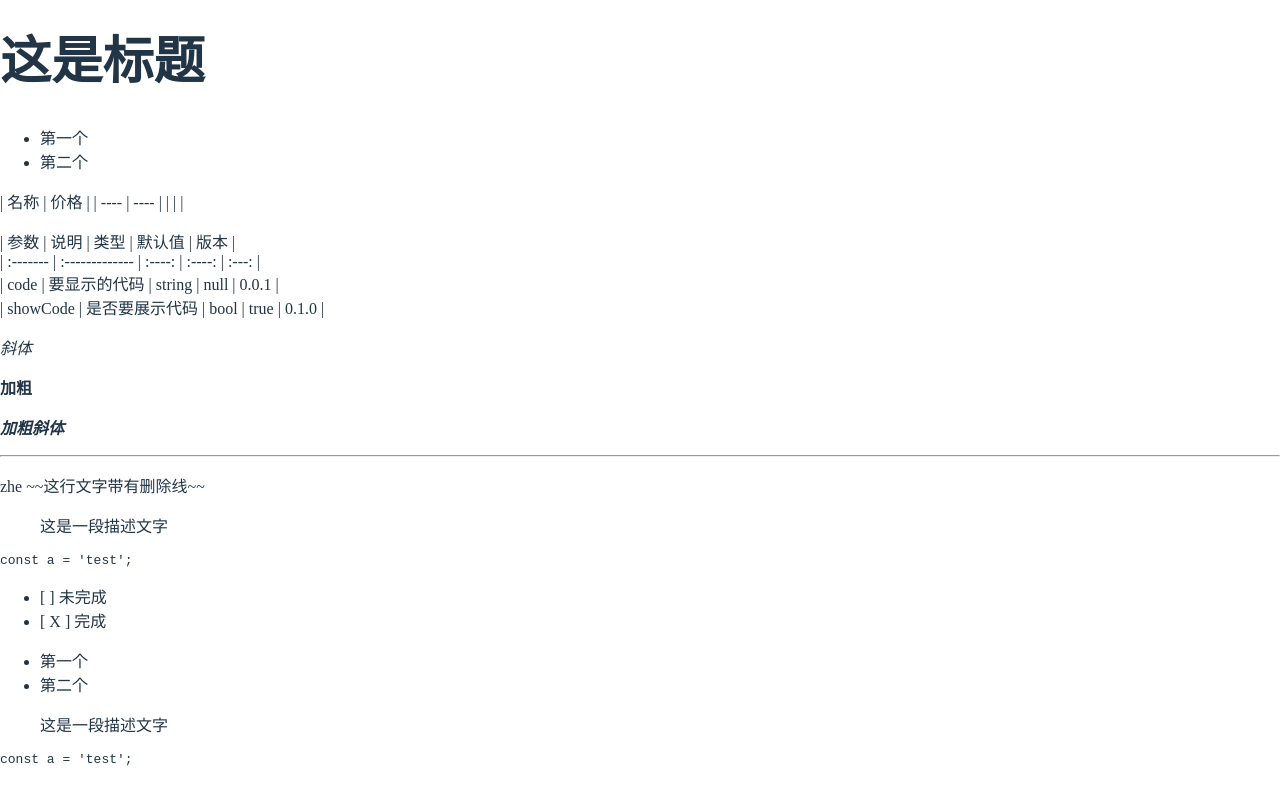
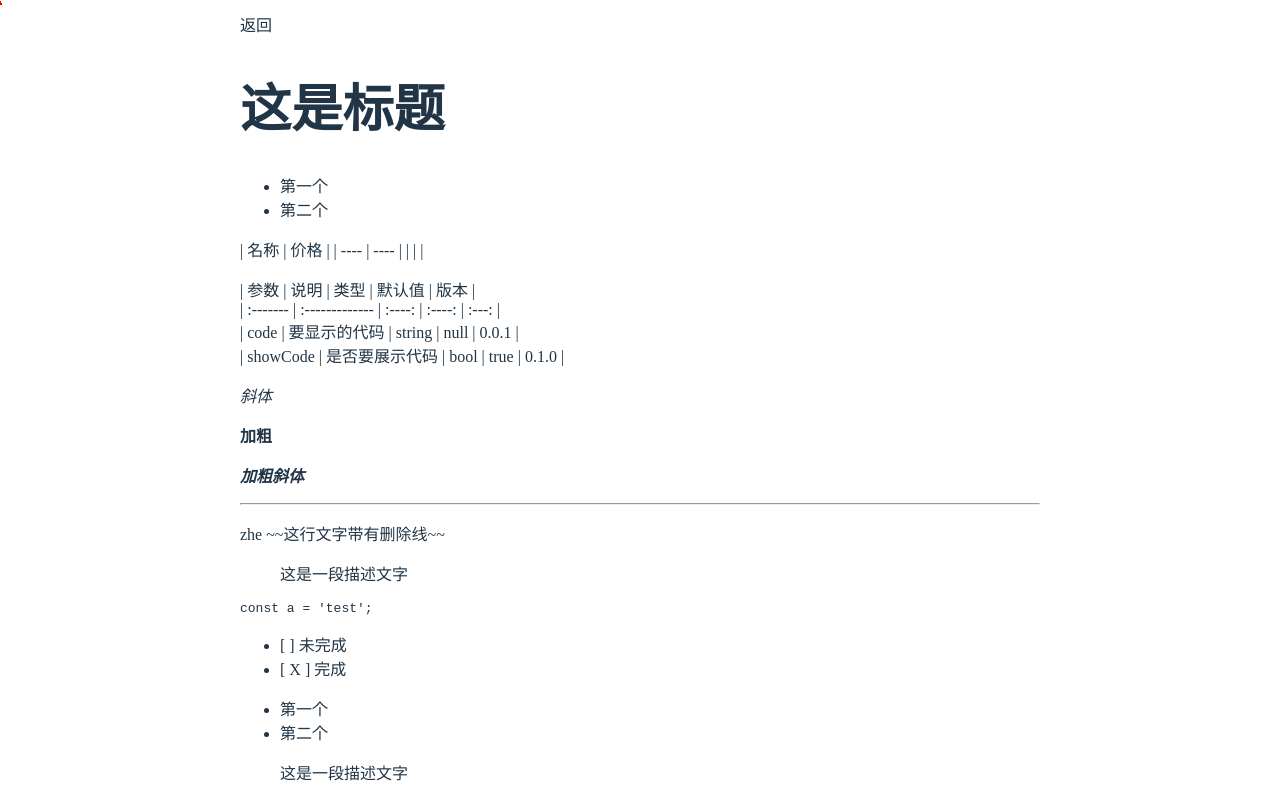
Before and after one commit to Tongshisan/vite-react-blog, a React (Vite) app: page /blog in a window 1280 px wide. Shown: the top 786 px of the page. Built offline with nearby package versions, Linux system fonts and the light colour scheme.

Commit message:
feat: article 组件

```diff
--- /dev/null
+++ b/src/components/article/index.module.scss
@@ -0,0 +1,26 @@
+.article-wrap {
+  display: flex;
+  &::before,
+  &::after {
+    content: '';
+    flex: 1;
+  }
+  .article-main {
+    display: flex;
+    flex-direction: column;
+    padding-inline: 24px;
+    width: 800px;
+    max-width: 800px;
+
+    .header {
+      display: flex;
+      justify-content: space-between;
+      padding-block: 12px;
+
+      .header-back {
+        cursor: pointer;
+      }
+    }
+
+  }
+}
--- /dev/null
+++ b/src/components/article/index.tsx
@@ -0,0 +1,41 @@
+import React, { FunctionComponent, ReactNode, memo } from "react";
+import { useNavigate } from 'react-router-dom';
+import { TopProgressBar } from '../top-progress-bar';
+import styles from './index.module.scss';
+
+interface ArticleProps {
+  children: ReactNode
+}
+
+const Article: FunctionComponent<ArticleProps> = ({ children }) => {
+
+  const navigate = useNavigate();
+
+  const handleNavigateBack = () => {
+    navigate(-1)
+  }
+
+  return (
+    <div className={styles['article-wrap']}>
+      <div className={styles['article-main']}>
+        <div className={styles.header}>
+          <span
+            className={styles['header-back']}
+            onClick={handleNavigateBack}
+          >
+            返回
+          </span>
+        </div>
+        <TopProgressBar>
+          {
+            children
+          }
+        </TopProgressBar>
+      </div>
+    </div>
+  );
+}
+
+export const ArticleMemo = memo(Article);
+
+export default Article;
--- a/src/components/index.ts
+++ b/src/components/index.ts
@@ -1,3 +1,5 @@
 export { TopProgressBar } from './top-progress-bar'
 
 export { MarkdownMemo as Markdown } from './react-markdown';
+
+export { ArticleMemo as Article } from './article';
--- a/src/pages/blog/markdown/test.tsx
+++ b/src/pages/blog/markdown/test.tsx
@@ -1,5 +1,5 @@
 import React, { FunctionComponent } from 'react';
-import { Markdown, TopProgressBar } from '@/components';
+import { Markdown, TopProgressBar, Article } from '@/components';
 import Test from './test.mdx';
 // import ReactComponent from './test.md';
 // import { ReactComponent } from './test.md';
@@ -34,9 +34,9 @@ const md = `
 const MarkdownTest: FunctionComponent<MarkdownTestProps> = () => {
   return (
     // <Markdown markdown={md} />
-    <TopProgressBar>
+    <Article>
       <Test />
-    </TopProgressBar>
+    </Article>
     // <ReactComponent />
     // <div>null</div>
   );
```
